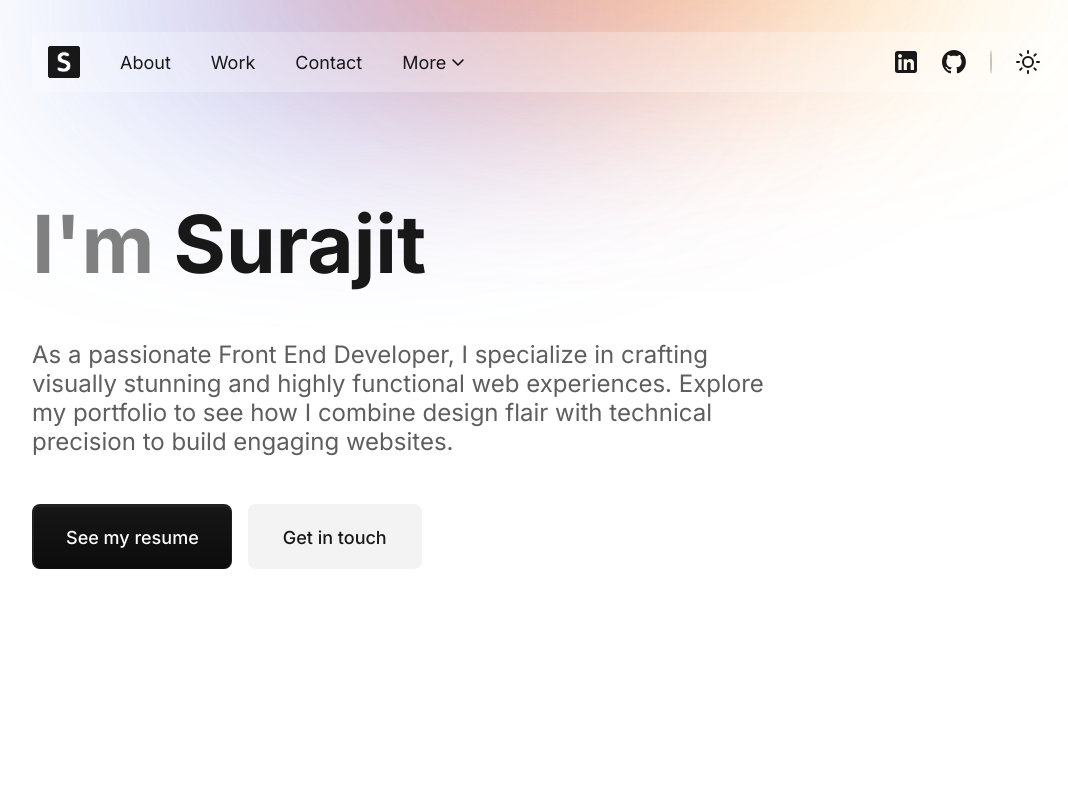
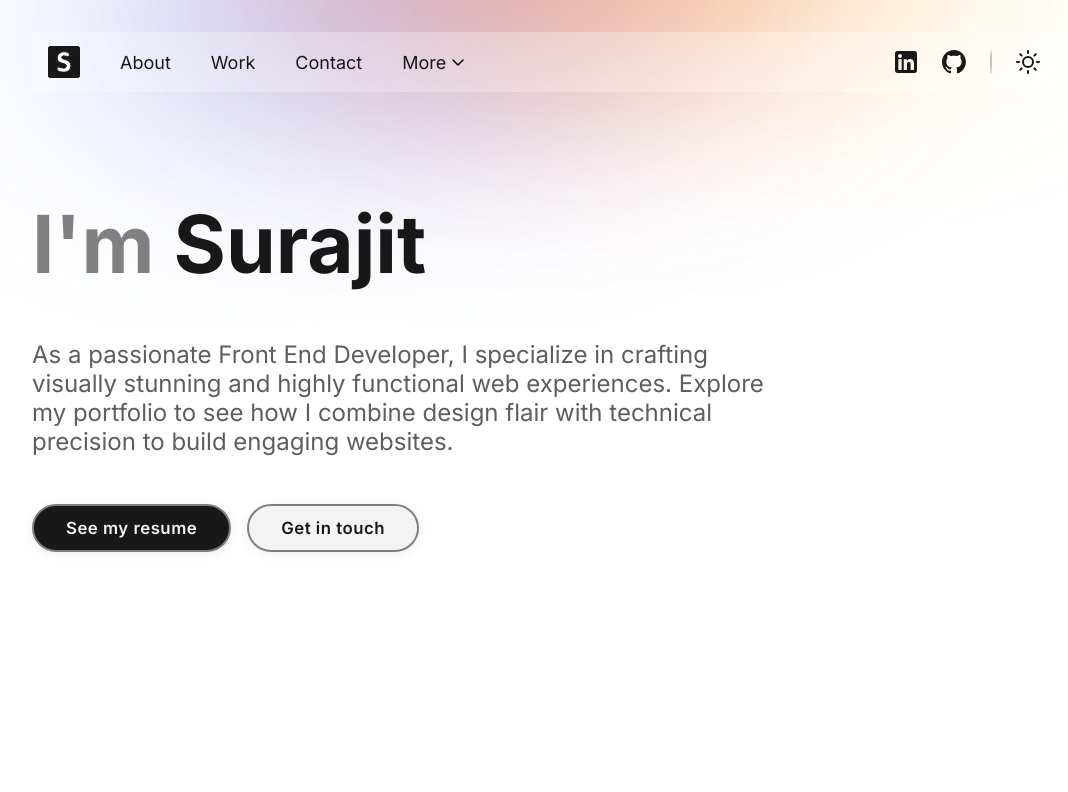
Before and after one commit to Surajit05021997/surajit-frontend-dev, a React (Vite) app: page / in a window 1280 px wide. Shown: the top 792 px of the page, without its empty margins (96-1164 px from the left). Built offline with nearby package versions, Linux system fonts and the light colour scheme.

Commit message:
updated AppButton styling

```diff
--- a/src/components/shared/AppButton.scss
+++ b/src/components/shared/AppButton.scss
@@ -1,23 +1,44 @@
 .app-btn {
-  padding: 1.25rem 2rem;
+  display: inline-block;
+  padding: 0.75rem 2rem;
+  font-size: 1.05rem;
+  font-weight: var(--fw-semi-bold, 600);
   border: none;
-  border-radius: .5rem;
+  border-radius: 2rem;
   cursor: pointer;
+  transition: background 0.2s, color 0.2s, box-shadow 0.2s, border 0.2s;
+  box-shadow: 0 2px 12px rgba(0, 0, 0, 0.07);
+  outline: none;
+  letter-spacing: 0.5px;
 
   &.primary {
-    color: var(--clr-neutral-100);
-    background: var(--dark-gradient);
-    border-top: 3px solid #202020;
-    border-left: 2px solid #202020;
-    border-right: 1px solid #202020;
-    border-bottom: 1px solid #101010;
+    background: var(--btn-primary-bg-clr);
+    color: var(--btn-primary-clr);
+    border: 2px solid var(--btn-primary-border-clr);
+
+    &:hover,
+    &:focus {
+      background: var(--btn-hover-bg-clr);
+      color: var(--btn-hover-clr);
+      box-shadow: 0 4px 18px rgba(0, 0, 0, 0.1);
+      border: 2px solid var(--btn-primary-border-clr);;
+    }
   }
 
   &.secondary {
+    background: var(--btn-secondary-bg-clr);
     color: var(--btn-secondary-clr);
-    background-color: var(--btn-secondary-bg-clr);
-    border: 3px solid var(--btn-secondary-bg-clr);
-    border-bottom: 1px solid var(--btn-secondary-bg-clr);
-    transition: all 300ms;
+    border: 2px solid var(--btn-secondary-border-clr);
+
+    &:hover,
+    &:focus {
+      background: var(--btn-hover-bg-clr);
+      border: 2px solid var(--btn-secondary-border-clr);
+      box-shadow: 0 4px 18px rgba(255, 255, 255, 0.12);
+    }
+  }
+
+  &:active {
+    transform: scale(0.97);
   }
 }
--- a/src/index.css
+++ b/src/index.css
@@ -38,6 +38,7 @@
   --clr-neutral-275: #dadada;
   --clr-neutral-300: #C5C5C5;
   --clr-neutral-700: #9d9d9d;
+  --clr-neutral-750: #696969;
   --clr-neutral-800: #808080;
   --clr-neutral-825: #5e5e5e;
   --clr-neutral-850: #181818;
@@ -89,8 +90,14 @@ input, textarea {
   --header-bg-clr: var(--clr-white-25);
   --heading-clr: var(--clr-neutral-850);
   --list-item-clr: var(--clr-neutral-850);
+  --btn-primary-clr: var(--clr-neutral-200);
+  --btn-primary-bg-clr: var(--clr-neutral-850);
   --btn-secondary-clr: var(--clr-neutral-850);
   --btn-secondary-bg-clr: var(--clr-neutral-200);
+  --btn-hover-clr: var(--clr-neutral-200);
+  --btn-hover-bg-clr: var(--clr-neutral-700);
+  --btn-primary-border-clr: var(--clr-neutral-800);
+  --btn-secondary-border-clr: var(--clr-neutral-800);
   --card-bg-clr: var(--clr-neutral-200);
   --border-clr: var(--clr-neutral-275);
   --know-me-card-bg-clr: var(--clr-neutral-200);
@@ -105,8 +112,14 @@ input, textarea {
   --header-bg-clr: var(--clr-black-25);
   --heading-clr: var(--clr-neutral-100);
   --list-item-clr: var(--clr-neutral-300);
-  --btn-secondary-clr: var(--clr-neutral-800);
+  --btn-primary-clr: var(--clr-neutral-850);
+  --btn-primary-bg-clr: var(--clr-neutral-200);
+  --btn-secondary-clr: var(--clr-neutral-200);
   --btn-secondary-bg-clr: var(--clr-neutral-850);
+  --btn-hover-clr: var(--clr-neutral-200);
+  --btn-hover-bg-clr: var(--clr-neutral-750);
+  --btn-primary-border-clr: var(--clr-neutral-275);
+  --btn-secondary-border-clr: var(--clr-neutral-275);
   --card-bg-clr: var(--clr-neutral-850);
   --border-clr: #202020;
   --know-me-card-bg-clr: var(--clr-neutral-850);
```
